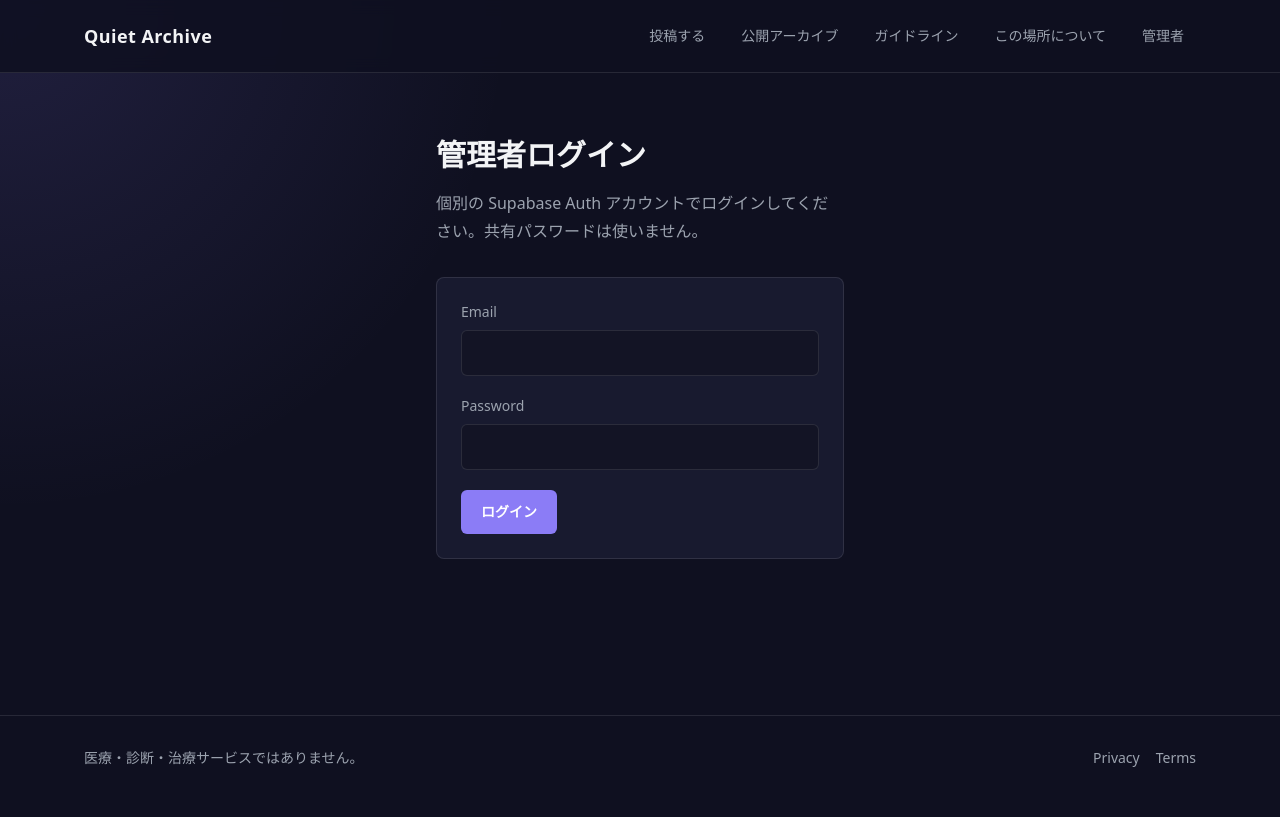
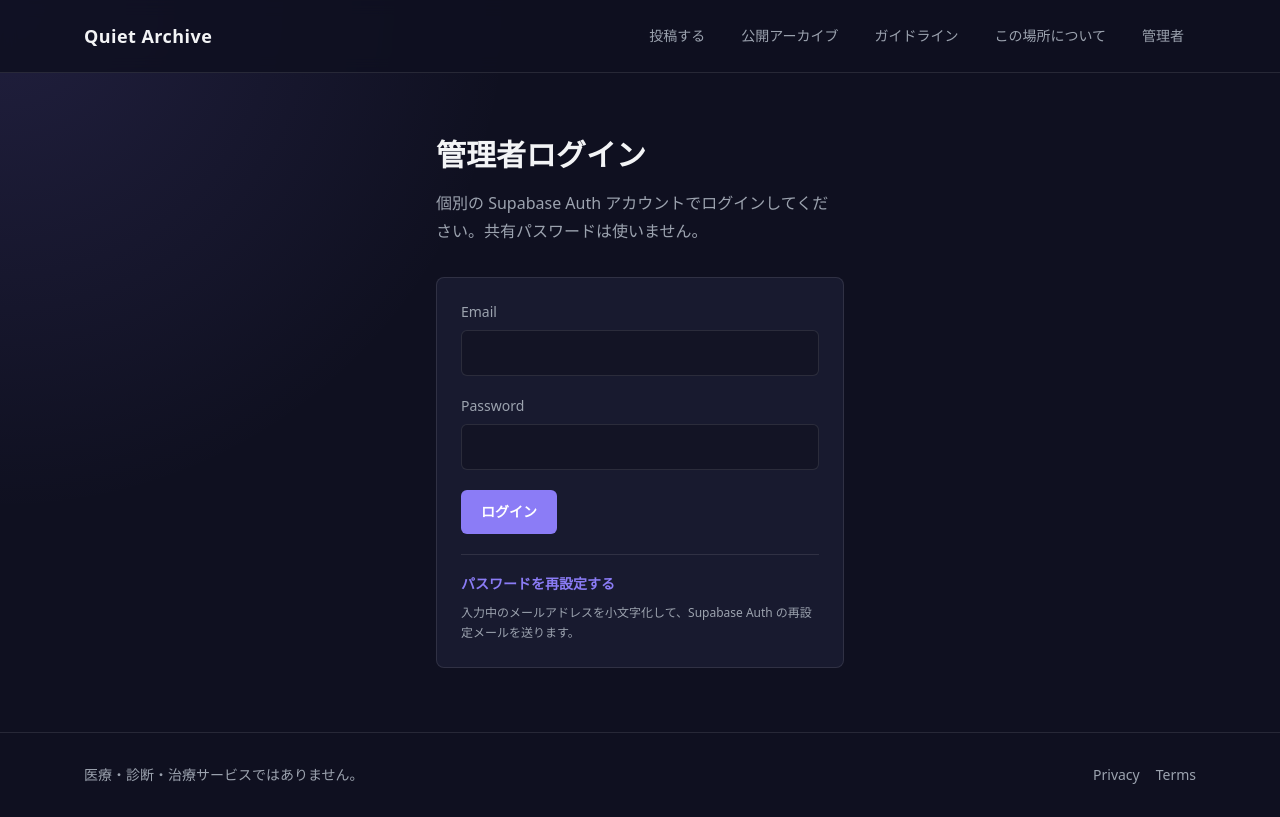
Before and after one commit to yumirima1/onayamisoudan, a Next.js app: page /admin/login in a window 1280 px wide. Built offline with nearby package versions, Linux system fonts and the light colour scheme; no server answers.

Commit message:
improve admin login auth errors

```diff
--- a/app/admin/login/page.tsx
+++ b/app/admin/login/page.tsx
@@ -7,10 +7,14 @@ import { verifyAdminSession } from "@/lib/adminSessionClient";
 
 export default function AdminLoginPage() {
   const router = useRouter();
+  const [emailInput, setEmailInput] = useState("");
   const [message, setMessage] = useState("");
   const [detail, setDetail] = useState("");
   const [step, setStep] = useState("");
   const [loading, setLoading] = useState(false);
+  const [resetLoading, setResetLoading] = useState(false);
+
+  const normalizedEmail = emailInput.trim().toLowerCase();
 
   async function handleSubmit(event: FormEvent<HTMLFormElement>) {
     event.preventDefault();
@@ -21,14 +25,20 @@ export default function AdminLoginPage() {
 
     try {
       const formData = new FormData(event.currentTarget);
-      const email = String(formData.get("email") ?? "");
+      const email = String(formData.get("email") ?? "").trim().toLowerCase();
       const password = String(formData.get("password") ?? "");
 
       const { data, error } = await supabase.auth.signInWithPassword({ email, password });
 
       if (error) {
-        setMessage("ログインできませんでした。");
-        setDetail(error.message);
+        setMessage("メールアドレスまたはパスワードが違います。");
+        setDetail(
+          [
+            "Supabase Auth のメール/パスワード認証で失敗しました。",
+            "この段階では admin_profiles や RLS はまだ確認していないため、管理者権限設定とは無関係です。",
+            `Supabase Auth: ${error.message}`
+          ].join("\n")
+        );
         return;
       }
 
@@ -80,6 +90,40 @@ export default function AdminLoginPage() {
     }
   }
 
+  async function handlePasswordReset() {
+    setMessage("");
+    setDetail("");
+    setStep("");
+
+    if (!normalizedEmail) {
+      setMessage("パスワード再設定にはメールアドレスを入力してください。");
+      return;
+    }
+
+    setResetLoading(true);
+
+    try {
+      const { error } = await supabase.auth.resetPasswordForEmail(normalizedEmail, {
+        redirectTo: `${window.location.origin}/admin/login`
+      });
+
+      if (error) {
+        setMessage("パスワード再設定メールを送信できませんでした。");
+        setDetail(`Supabase Auth: ${error.message}`);
+        return;
+      }
+
+      setMessage("パスワード再設定メールを送信しました。");
+      setDetail("入力したメールアドレスに届いたリンクから、Supabase Auth のパスワードを再設定してください。");
+    } catch (unknownError) {
+      const error = unknownError instanceof Error ? unknownError : new Error(String(unknownError));
+      setMessage("パスワード再設定処理中に予期しないエラーが発生しました。");
+      setDetail(error.message);
+    } finally {
+      setResetLoading(false);
+    }
+  }
+
   return (
     <div className="mx-auto max-w-md px-5 py-16">
       <h1 className="text-3xl font-semibold text-night-text">管理者ログイン</h1>
@@ -87,7 +131,14 @@ export default function AdminLoginPage() {
       <form onSubmit={handleSubmit} className="mt-8 space-y-5 rounded-lg border border-white/10 bg-night-card p-6">
         <label className="block space-y-2 text-sm text-night-muted">
           <span>Email</span>
-          <input name="email" type="email" required className="w-full rounded-md border border-white/10 bg-black/20 px-3 py-3 outline-none focus:border-night-accent" />
+          <input
+            name="email"
+            type="email"
+            value={emailInput}
+            onChange={(event) => setEmailInput(event.target.value)}
+            required
+            className="w-full rounded-md border border-white/10 bg-black/20 px-3 py-3 outline-none focus:border-night-accent"
+          />
         </label>
         <label className="block space-y-2 text-sm text-night-muted">
           <span>Password</span>
@@ -96,6 +147,19 @@ export default function AdminLoginPage() {
         <button disabled={loading} className="rounded-md bg-night-accent px-5 py-3 text-sm font-semibold text-white disabled:opacity-60">
           {loading ? "確認中..." : "ログイン"}
         </button>
+        <div className="border-t border-white/10 pt-4">
+          <button
+            type="button"
+            onClick={handlePasswordReset}
+            disabled={loading || resetLoading}
+            className="text-sm font-semibold text-night-accent underline-offset-4 hover:underline disabled:opacity-60"
+          >
+            {resetLoading ? "送信中..." : "パスワードを再設定する"}
+          </button>
+          <p className="mt-2 text-xs leading-5 text-night-muted">
+            入力中のメールアドレスを小文字化して、Supabase Auth の再設定メールを送ります。
+          </p>
+        </div>
         {step ? <p className="text-sm text-night-muted">{step}</p> : null}
         {message ? (
           <div className="rounded-md border border-red-300/30 bg-red-950/20 p-4 text-sm text-red-100">
```
